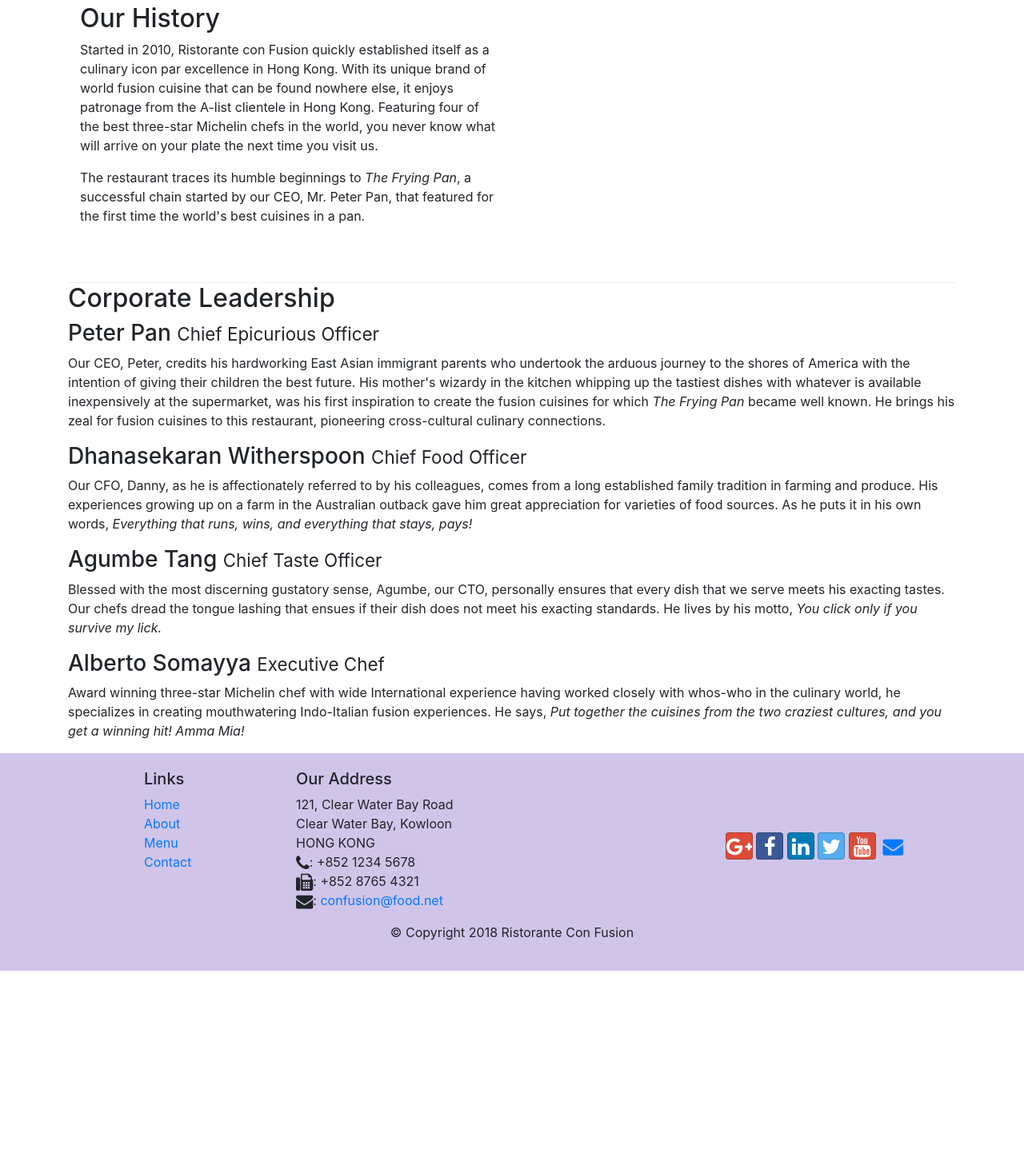
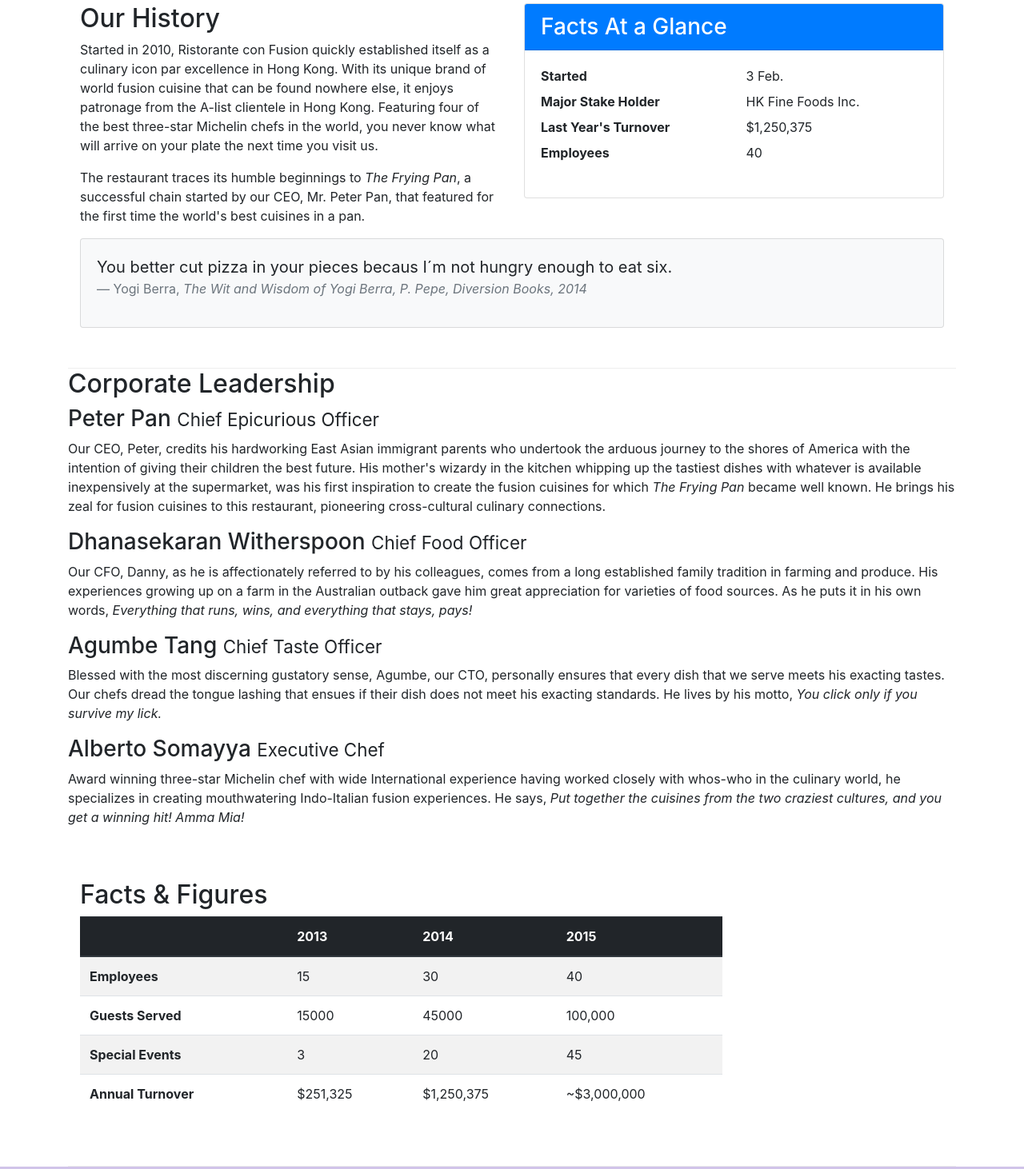
Before and after one commit to RodrigoVillacinda/ProyectBootStrap, a website: page aboutus.html in a window 1280 px wide. Shown: the part 511-1973 px from the top of the page at 80% size. Before the commit the page ends 1725 px from the top, so only its background shows below. Drawn offline with nearby package versions, Linux system fonts and the light colour scheme.

Commit message:
Add Tables and Cards in Aboutus.html

```diff
--- a/aboutus.html
+++ b/aboutus.html
@@ -69,7 +69,36 @@
                 <p>Started in 2010, Ristorante con Fusion quickly established itself as a culinary icon par excellence in Hong Kong. With its unique brand of world fusion cuisine that can be found nowhere else, it enjoys patronage from the A-list clientele in Hong Kong.  Featuring four of the best three-star Michelin chefs in the world, you never know what will arrive on your plate the next time you visit us.</p>
                 <p>The restaurant traces its humble beginnings to <em>The Frying Pan</em>, a successful chain started by our CEO, Mr. Peter Pan, that featured for the first time the world's best cuisines in a pan.</p>
             </div>
-            <div>
+            <div class="col-sm">
+                <div class="card">
+                    <h3 class="card-header bg-primary text-white">Facts At a Glance</h3>
+                    <div class="card-body">
+                        <dl class="row">
+                            <dt class="col-6">Started</dt>
+                            <dd class="col-6">3 Feb.</dd>
+                            <dt class="col-6">Major Stake Holder</dt>
+                            <dd class="col-6">HK Fine Foods Inc.</dd>
+                            <dt class="col-6">Last Year's Turnover</dt>
+                            <dd class="col-6">$1,250,375</dd>
+                            <dt class="col-6">Employees</dt>
+                            <dd class="col-6">40</dd>
+                        </dl>
+                    </div>
+                </div>
+            </div>
+            <div class="col-12">
+                <div class="card card-body bg-light">
+                    <blockquote class="blockquote">
+                        <p class="mb-0">You better cut pizza in your pieces
+                            becaus I´m not hungry enough to eat six.
+                        </p>
+                        <footer class="blockquote-footer">Yogi Berra,
+                            <cite title="Source Title">The Wit and Wisdom of
+                                Yogi Berra, P. Pepe, Diversion Books, 2014
+                            </cite>
+                        </footer>
+                    </blockquote>
+                </div>
             </div>
         </div>
 
@@ -87,7 +116,50 @@
                 <p class="d-none d-sm-block">Award winning three-star Michelin chef with wide International experience having worked closely with whos-who in the culinary world, he specializes in creating mouthwatering Indo-Italian fusion experiences. He says, <em>Put together the cuisines from the two craziest cultures, and you get a winning hit! Amma Mia!</em></p>
             </div>
        </div>
-
+       <div class="row row-content">
+           <div class="col-12 col-sm-9">
+               <h2>Facts &amp; Figures</h2>
+               <div class="table-responsive">
+                <table class="table table-striped">
+                    <thead class="thead-dark">
+                        <tr>
+                            <th>&nbsp;</th>
+                            <th>2013</th>
+                            <th>2014</th>
+                            <th>2015</th>
+                        </tr>
+                    </thead>
+                    <tbody>
+                        <tr>
+                            <th>Employees</th>
+                            <td>15</td>
+                            <td>30</td>
+                            <td>40</td>
+                        </tr>
+                        <tr>
+                            <th>Guests Served</th>
+                            <td>15000</td>
+                            <td>45000</td>
+                            <td>100,000</td>
+                        </tr>
+                        <tr>
+                            <th>Special Events</th>
+                            <td>3</td>
+                            <td>20</td>
+                            <td>45</td>
+                        </tr>
+                        <tr>
+                            <th>Annual Turnover</th>
+                            <td>$251,325</td>
+                            <td>$1,250,375</td>
+                            <td>~$3,000,000</td>
+                        </tr>
+                    </tbody>
+                </table>
+            </div>
+           </div>
+           <div class="col-12 col-sm-3"></div>
+       </div>
     </div>
 
     <footer class="footer">
```
